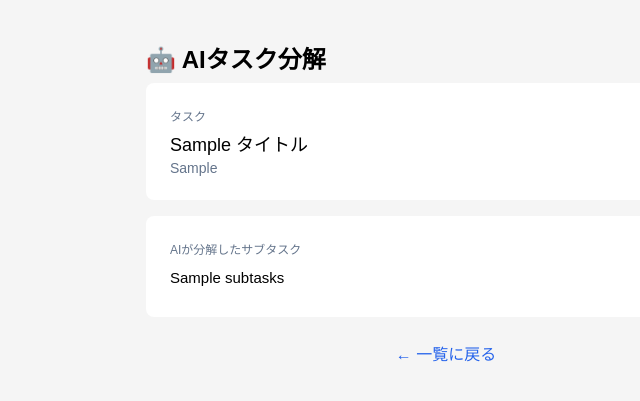
After one commit to nobunori47/todo-app, a Flask app: template templates/decompose.html in a window 1280 px wide. The commit adds this page. Shown: the top 401 px of the page, without its empty margins (194-834 px from the left). Run offline with Flask 3, Linux system fonts and the light colour scheme; the template is opened without the code that fills it: most values are stand-ins (such as "Sample title", 1, 10 or a date in 2020).

Commit message:
feat: 優先度設定・削除機能・AIタスク分解を追加

```diff
--- a/app.py
+++ b/app.py
@@ -1,6 +1,7 @@
 from flask import Flask, render_template, request, redirect, url_for
 import gspread
 from google.oauth2.service_account import Credentials
+from anthropic import Anthropic
 from dotenv import load_dotenv
 import os
 import json
@@ -24,10 +25,25 @@ else:
 
 gc = gspread.authorize(creds)
 sheet = gc.open_by_key(os.getenv("SPREADSHEET_ID")).worksheet("Todo")
+ai_client = Anthropic()
 
 @app.route("/")
 def index():
     todos = sheet.get_all_records()
+    today = datetime.now().date()
+    for todo in todos:
+        due = todo.get("期日", "")
+        try:
+            due_date = datetime.strptime(str(due), "%Y-%m-%d").date()
+            diff = (due_date - today).days
+            if diff <= 3:
+                todo["due_color"] = "red"
+            elif diff <= 7:
+                todo["due_color"] = "orange"
+            else:
+                todo["due_color"] = "normal"
+        except:
+            todo["due_color"] = "normal"
     return render_template("index.html", todos=todos)
 
 @app.route("/add", methods=["GET", "POST"])
@@ -37,8 +53,9 @@ def add():
         title = request.form["title"]
         content = request.form["content"]
         due_date = request.form["due_date"]
+        priority = request.form["priority"]
         created_at = datetime.now().strftime("%Y-%m-%d %H:%M")
-        sheet.append_row([todo_id, title, content, due_date, created_at])
+        sheet.append_row([todo_id, title, content, due_date, created_at, priority])
         return redirect(url_for("index"))
     return render_template("add.html")
 
@@ -54,8 +71,47 @@ def edit(todo_id):
         sheet.update_cell(row, 2, request.form["title"])
         sheet.update_cell(row, 3, request.form["content"])
         sheet.update_cell(row, 4, request.form["due_date"])
+        sheet.update_cell(row, 6, request.form["priority"])
         return redirect(url_for("index"))
     return render_template("edit.html", todo=todo)
 
+@app.route("/delete/<todo_id>", methods=["POST"])
+def delete(todo_id):
+    todos = sheet.get_all_records()
+    todo = next((t for t in todos if str(t["id"]) == todo_id), None)
+    if todo:
+        cell = sheet.find(todo_id)
+        sheet.delete_rows(cell.row)
+    return redirect(url_for("index"))
+
+@app.route("/decompose/<todo_id>")
+def decompose(todo_id):
+    todos = sheet.get_all_records()
+    todo = next((t for t in todos if str(t["id"]) == todo_id), None)
+    if not todo:
+        return redirect(url_for("index"))
+
+    response = ai_client.messages.create(
+        model="claude-opus-4-5",
+        max_tokens=500,
+        messages=[
+            {
+                "role": "user",
+                "content": f"""以下のタスクを、実行可能な具体的なサブタスクに分解してください。
+
+タスク名：{todo.get('タイトル', '')}
+内容：{todo.get('内容', '')}
+
+・5〜7つのサブタスクに分解してください
+・各サブタスクは1行で、番号付きリストで返してください
+・すぐに着手できる具体的なアクションにしてください
+・余分な説明は不要です。リストのみ返してください"""
+            }
+        ]
+    )
+
+    subtasks = response.content[0].text
+    return render_template("decompose.html", todo=todo, subtasks=subtasks)
+
 if __name__ == "__main__":
     app.run(debug=True)
--- a/requirements.txt
+++ b/requirements.txt
@@ -3,3 +3,4 @@ gspread==6.1.4
 google-auth==2.40.3
 python-dotenv==1.0.1
 gunicorn==26.0.0
+anthropic==0.102.0
--- /dev/null
+++ b/templates/decompose.html
@@ -0,0 +1,33 @@
+<!DOCTYPE html>
+<html lang="ja">
+<head>
+  <meta charset="UTF-8">
+  <title>AIタスク分解</title>
+  <style>
+    body { font-family: sans-serif; max-width: 600px; margin: 40px auto; padding: 0 20px; background: #f5f5f5; }
+    h1 { font-size: 24px; margin-bottom: 8px; }
+    .card { background: white; border-radius: 8px; padding: 24px; margin-bottom: 16px; }
+    .label { font-size: 12px; color: #64748b; margin-bottom: 6px; }
+    .title { font-size: 18px; font-weight: 500; margin-bottom: 4px; }
+    .content { font-size: 14px; color: #64748b; }
+    .subtasks { white-space: pre-wrap; font-size: 15px; line-height: 2; }
+    a { display: block; text-align: center; margin-top: 24px; color: #2563eb; text-decoration: none; }
+  </style>
+</head>
+<body>
+  <h1>🤖 AIタスク分解</h1>
+
+  <div class="card">
+    <div class="label">タスク</div>
+    <div class="title">{{ todo.タイトル }}</div>
+    <div class="content">{{ todo.内容 }}</div>
+  </div>
+
+  <div class="card">
+    <div class="label">AIが分解したサブタスク</div>
+    <div class="subtasks">{{ subtasks }}</div>
+  </div>
+
+  <a href="/">← 一覧に戻る</a>
+</body>
+</html>
```
Also changed, not shown: templates/add.html (+8 -1 lines), templates/index.html (+28 -4 lines), 1 other file.
